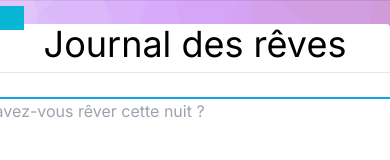
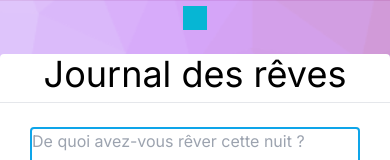
Before and after one commit to RayanEreteo/dreamjournal, a Next.js app: page /main in a window 390 px wide. Shown: the top 160 px of the page. Built offline with nearby package versions, Linux system fonts and the light colour scheme; no server answers.

Commit message:
responsive terminée

```diff
--- a/app/loading.jsx
+++ b/app/loading.jsx
@@ -3,7 +3,7 @@
 function Loading() {
   return (
     <div className="loading-container flex items-center h-[100vh] justify-center">
-      <h1 className="text-9xl text-white">Chargement...</h1>
+      <h1 className="sm:text-9xl text-4xl text-white">Chargement...</h1>
     </div>
   );
 }
--- a/components/Dreamjournal.jsx
+++ b/components/Dreamjournal.jsx
@@ -101,7 +101,7 @@ function Dreamjournal({ authToken }) {
             id="dream_record"
             cols="30"
             rows="10"
-            className="border-solid border-2 border-sky-500 rounded w-[530px] resize-none"
+            className="sm:w-[530px] border-solid border-2 border-sky-500 rounded w-[330px] resize-none"
             required
           ></textarea>
           <br />
--- a/components/Profilemenu.jsx
+++ b/components/Profilemenu.jsx
@@ -14,7 +14,7 @@ function Profilemenu({ userdata }) {
   }
 
   return (
-    <div className="profile-menu-container fixed absolute top-0">
+    <div className="sm:fixed sm:absolute sm:top-0 profile-menu-container m-auto w-fit">
         <button
           className="open-profile-button bg-cyan-500 text-white font-extrabold p-3"
           onClick={() => {
```
